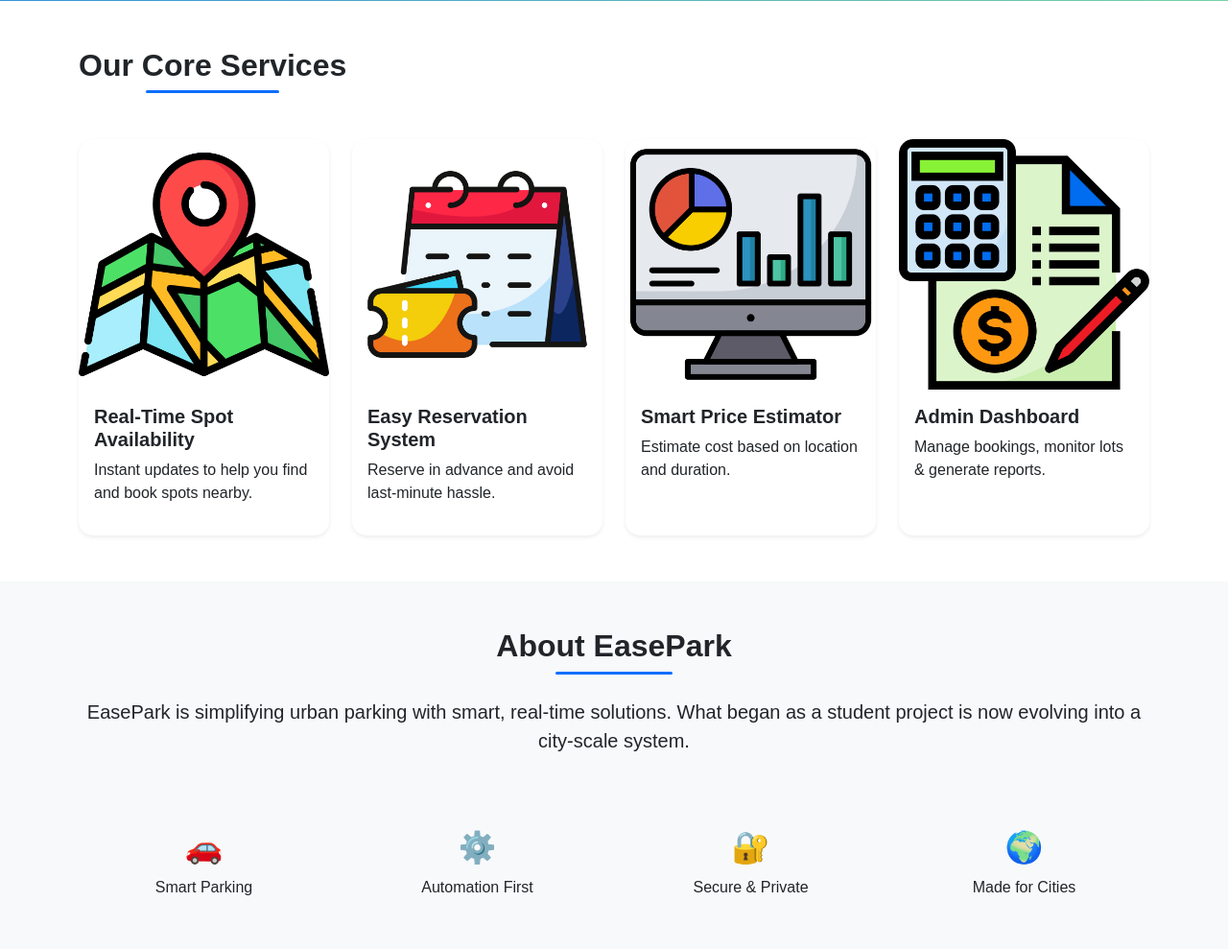
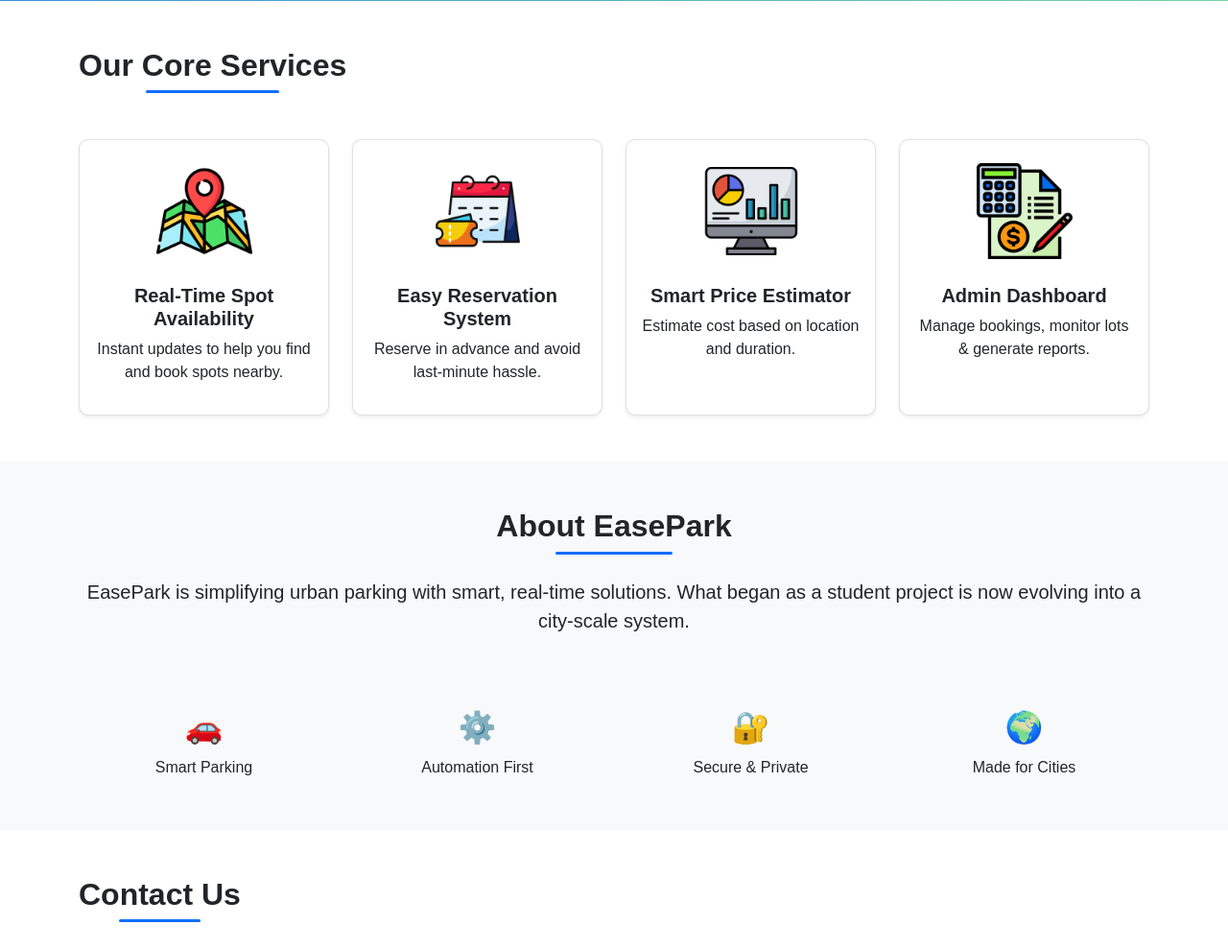
Before and after one commit to 23f3002142/Easepark, a Flask app: page / in a window 1280 px wide. Shown: the part 799-1788 px from the top of the page at 96% size. Run offline with Flask 3, Linux system fonts and the light colour scheme; data comes from the database, SQL or seed files in the repository; parts of the project's set-up code (start-up, migrations or seed data) failed here and were passed over.

Commit message:
Home page UI

```diff
--- a/templates/home.html
+++ b/templates/home.html
@@ -1,14 +1,19 @@
-<!doctype html>
+<!DOCTYPE html>
 <html lang="en">
-
   <head>
-    <meta charset="utf-8">
-    <meta name="viewport" content="width=device-width, initial-scale=1">
+    <meta charset="utf-8" />
+    <meta name="viewport" content="width=device-width, initial-scale=1" />
     <title>EasePark</title>
 
     <!-- Bootstrap & Icons -->
-    <link href="https://cdn.jsdelivr.net/npm/bootstrap@5.3.6/dist/css/bootstrap.min.css" rel="stylesheet">
-    <link rel="stylesheet" href="https://cdn.jsdelivr.net/npm/bootstrap-icons@1.10.5/font/bootstrap-icons.css">
+    <link
+      href="https://cdn.jsdelivr.net/npm/bootstrap@5.3.6/dist/css/bootstrap.min.css"
+      rel="stylesheet"
+    />
+    <link
+      rel="stylesheet"
+      href="https://cdn.jsdelivr.net/npm/bootstrap-icons@1.10.5/font/bootstrap-icons.css"
+    />
 
     <style>
       body {
@@ -86,18 +90,27 @@
 
       /* Cards */
       .card {
-            border: none;
-            border-radius: 15px;
-            transition: transform .3s, box-shadow .3s;
+        /* Changed border: none; to a thin, light-colored border */
+        border: 1px solid rgba(0, 0, 0, 0.125);
+        /* Slightly increased border-radius for a smoother look */
+        border-radius: 10px;
+        /* Removed the shadow-sm class from HTML, and updated transition here */
+        transition: transform 0.3s, box-shadow 0.3s;
       }
 
       .card:hover {
         transform: translateY(-8px);
-            box-shadow: 0 10px 25px rgba(0, 0, 0, .15);
+        box-shadow: 0 10px 25px rgba(0, 0, 0, 0.15);
       }
 
-        .card img {
-            border-radius: 15px 15px 0 0;
+      /* Custom class for service icons: makes them smaller and centers them within the wrapper */
+      .service-icon {
+        /* Set a max width to make the image smaller */
+        max-width: 100px;
+        /* The d-flex justify-content-center in HTML handles the horizontal centering */
+        height: auto;
+        /* Optional: add a little space below the icon inside the card */
+        margin-bottom: 10px;
       }
 
       /* About icons */
@@ -165,18 +202,27 @@
       <div class="car-emoji">🚗</div>
       <h1 class="fw-bold mt-4">Smart & Seamless Parking</h1>
       <p class="lead mb-4">Hassle-Free Parking at Your Fingertips</p>
-        <a href="{{ url_for('auth.login') }}" class="btn btn-warning btn-lg shadow">Login / Sign In</a>
+      <a
+        href="{{ url_for('auth.login') }}"
+        class="btn btn-warning btn-lg shadow"
+        >Login / Sign In</a
+      >
     </section>
 
     <!-- Services -->
     <section class="container py-5" id="services">
       <h2 class="section-title text-center mb-5">Our Core Services</h2>
       <div class="row g-4">
-            <!-- Service Cards -->
         <div class="col-md-6 col-lg-3">
           <div class="card shadow-sm h-100">
-                    <img src="{{ url_for('static', filename='images/card1.png') }}" class="card-img-top" alt="">
-                    <div class="card-body">
+            <div class="d-flex justify-content-center pt-4">
+              <img
+                src="{{ url_for('static', filename='images/card1.png') }}"
+                class="service-icon"
+                alt="Real-Time Spot Availability"
+              />
+            </div>
+            <div class="card-body text-center">
               <h5 class="fw-bold">Real-Time Spot Availability</h5>
               <p>Instant updates to help you find and book spots nearby.</p>
             </div>
@@ -184,8 +230,14 @@
         </div>
         <div class="col-md-6 col-lg-3">
           <div class="card shadow-sm h-100">
-                    <img src="{{ url_for('static', filename='images/card2.png') }}" class="card-img-top" alt="">
-                    <div class="card-body">
+            <div class="d-flex justify-content-center pt-4">
+              <img
+                src="{{ url_for('static', filename='images/card2.png') }}"
+                class="service-icon"
+                alt="Easy Reservation System"
+              />
+            </div>
+            <div class="card-body text-center">
               <h5 class="fw-bold">Easy Reservation System</h5>
               <p>Reserve in advance and avoid last-minute hassle.</p>
             </div>
@@ -193,8 +245,14 @@
         </div>
         <div class="col-md-6 col-lg-3">
           <div class="card shadow-sm h-100">
-                    <img src="{{ url_for('static', filename='images/card3.png') }}" class="card-img-top" alt="">
-                    <div class="card-body">
+            <div class="d-flex justify-content-center pt-4">
+              <img
+                src="{{ url_for('static', filename='images/card3.png') }}"
+                class="service-icon"
+                alt="Smart Price Estimator"
+              />
+            </div>
+            <div class="card-body text-center">
               <h5 class="fw-bold">Smart Price Estimator</h5>
               <p>Estimate cost based on location and duration.</p>
             </div>
@@ -202,8 +260,14 @@
         </div>
         <div class="col-md-6 col-lg-3">
           <div class="card shadow-sm h-100">
-                    <img src="{{ url_for('static', filename='images/card4.png') }}" class="card-img-top" alt="">
-                    <div class="card-body">
+            <div class="d-flex justify-content-center pt-4">
+              <img
+                src="{{ url_for('static', filename='images/card4.png') }}"
+                class="service-icon"
+                alt="Admin Dashboard"
+              />
+            </div>
+            <div class="card-body text-center">
               <h5 class="fw-bold">Admin Dashboard</h5>
               <p>Manage bookings, monitor lots & generate reports.</p>
             </div>
```
Also changed, not shown: other parts of templates/home.html (+89 -30 lines). Lines whose indentation alone changed are shown as unchanged.
